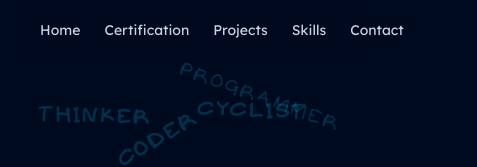
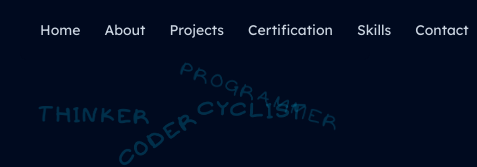
Before and after one commit to Adrian9502/react-portfolio-2024, a React (Vite) app: page / in a window 390 px wide. Shown: the top 167 px of the page, 477 px wide, since content can reach past the window. Built offline with nearby package versions, Linux system fonts and the light colour scheme.

Commit message:
added anchor tag

```diff
--- a/src/Components/Footer.jsx
+++ b/src/Components/Footer.jsx
@@ -87,7 +87,10 @@ export default function Footer() {
       <div className="flex flex-col items-end">
         <div className="text-lg text-slate-300 mb-3">Quick Links</div>
         <div className="flex flex-wrap gap-4 text-slate-400">
-          <a href="#Home" className="hover:text-custom-cyan transition-colors">
+          <a
+            href="#Introduction"
+            className="hover:text-custom-cyan transition-colors"
+          >
             Home
           </a>
           <a href="#about" className="hover:text-custom-cyan transition-colors">
--- a/src/Components/Header.jsx
+++ b/src/Components/Header.jsx
@@ -14,11 +14,25 @@ export default function Header() {
         </Link>
       </section>
       <section className="text-slate-300 text-sm lg:text-base flex flex-nowrap gap-2">
-        <nav className="nav-item hover:text-custom-cyan">Home</nav>
-        <nav className="nav-item hover:text-custom-cyan">Certification</nav>
-        <nav className="nav-item hover:text-custom-cyan">Projects</nav>
-        <nav className="nav-item hover:text-custom-cyan">Skills</nav>
-        <nav className="nav-item hover:text-custom-cyan">Contact</nav>
+        <a href="#Introduction">
+          <nav className="nav-item hover:text-custom-cyan">Home</nav>
+        </a>
+        <a href="#About">
+          <nav className="nav-item hover:text-custom-cyan">About</nav>
+        </a>
+        <a href="#Projects">
+          <nav className="nav-item hover:text-custom-cyan">Projects</nav>
+        </a>
+        <a href="#Certification">
+          <nav className="nav-item hover:text-custom-cyan">Certification</nav>
+        </a>
+
+        <a href="#Skills">
+          <nav className="nav-item hover:text-custom-cyan">Skills</nav>
+        </a>
+        <a href="#Contact">
+          <nav className="nav-item hover:text-custom-cyan">Contact</nav>
+        </a>
       </section>
     </header>
   );
--- a/src/Components/Home/About.jsx
+++ b/src/Components/Home/About.jsx
@@ -2,7 +2,7 @@ import Titles from "../Titles";
 import CodeDisplay from "../About/CodeDisplay";
 export default function About() {
   return (
-    <div id="about" className="flex flex-col p-14">
+    <div id="About" className="flex flex-col p-14">
       <Titles title={"Discover more about my passions and interests."} />
       <div className="flex flex-col lg:flex-row pointer-events-none items-center justify-around mt-10">
         <div className="p-10 relative leading-10 text-center text-xl lg:text-2xl text-slate-300">
--- a/src/Components/Home/Certification.jsx
+++ b/src/Components/Home/Certification.jsx
@@ -46,7 +46,7 @@ export default function Certifications() {
   ];
 
   return (
-    <div className="p-14">
+    <div className="p-14" id="Certification">
       <Titles title="I completed online courses and earned certificates." />
       <div className="grid grid-cols-1 md:grid-cols-2 lg:grid-cols-3 xl:grid-cols-4 gap-4 mt-8">
         {certificates.map((certificate) => {
--- a/src/Components/Home/Contact.jsx
+++ b/src/Components/Home/Contact.jsx
@@ -16,7 +16,10 @@ const renderLetters = (text) => {
 
 export default function Contact() {
   return (
-    <section className="relative my-10 sm:my-16 lg:my-20 p-8 sm:p-10 lg:p-14 gap-8 sm:gap-10 flex flex-col items-center justify-center text-slate-300">
+    <section
+      id="Contact"
+      className="relative my-10 sm:my-16 lg:my-20 p-8 sm:p-10 lg:p-14 gap-8 sm:gap-10 flex flex-col items-center justify-center text-slate-300"
+    >
       {/* doodle14 */}
       <img
         src="/Home/doodle14.png"
--- a/src/Components/Home/Introduction.jsx
+++ b/src/Components/Home/Introduction.jsx
@@ -133,7 +133,10 @@ export default function Introduction({ scrollToAbout }) {
   ];
 
   return (
-    <div className="w-full relative border-cyan-300 flex pt-32 justify-center gap-5">
+    <section
+      id="Introduction"
+      className="w-full relative border-cyan-300 flex pt-32 justify-center gap-5"
+    >
       <motion.div
         className="w-full flex text-center flex-col items-center space-y-3 justify-center text-slate-300"
         initial="hidden"
@@ -230,6 +233,6 @@ export default function Introduction({ scrollToAbout }) {
           ></iframe>
         </div>
       </motion.div>
-    </div>
+    </section>
   );
 }
--- a/src/Components/Home/Projects.jsx
+++ b/src/Components/Home/Projects.jsx
@@ -15,7 +15,7 @@ export default function Projects() {
     initializeEyeMovement();
   }, []);
   return (
-    <div id="projects" className="p-14 move-area">
+    <section id="Projects" className="p-14 move-area">
       <Titles title="Here’s a glimpse of my projects." />
       <div className="grid grid-cols-1 sm:grid-cols-2 lg:grid-cols-3 xl:grid-cols-4 gap-5 mt-10">
         {projectsData.slice(0, 8).map((project, index) => {
@@ -99,6 +99,6 @@ export default function Projects() {
           </div>
         </button>
       </div>
-    </div>
+    </section>
   );
 }
--- a/src/Components/Home/Skills.jsx
+++ b/src/Components/Home/Skills.jsx
@@ -18,7 +18,7 @@ SkillsContainer.propTypes = {
 };
 export default function Skills() {
   return (
-    <div id="skills" className="p-14 text-slate-300">
+    <section id="Skills" className="p-14 text-slate-300">
       <div className="h-1.5 bg-custom-cyan w-full rounded-lg mb-8"></div>
       <div className="flex flex-col lg:flex-row  gap-3 lg:gap-10 ">
         <div className="text-xl sm:text-2xl lg:text-3xl relative font-medium text-start mb-6">
@@ -51,6 +51,6 @@ export default function Skills() {
           ))}
         </div>
       </div>
-    </div>
+    </section>
   );
 }
```
